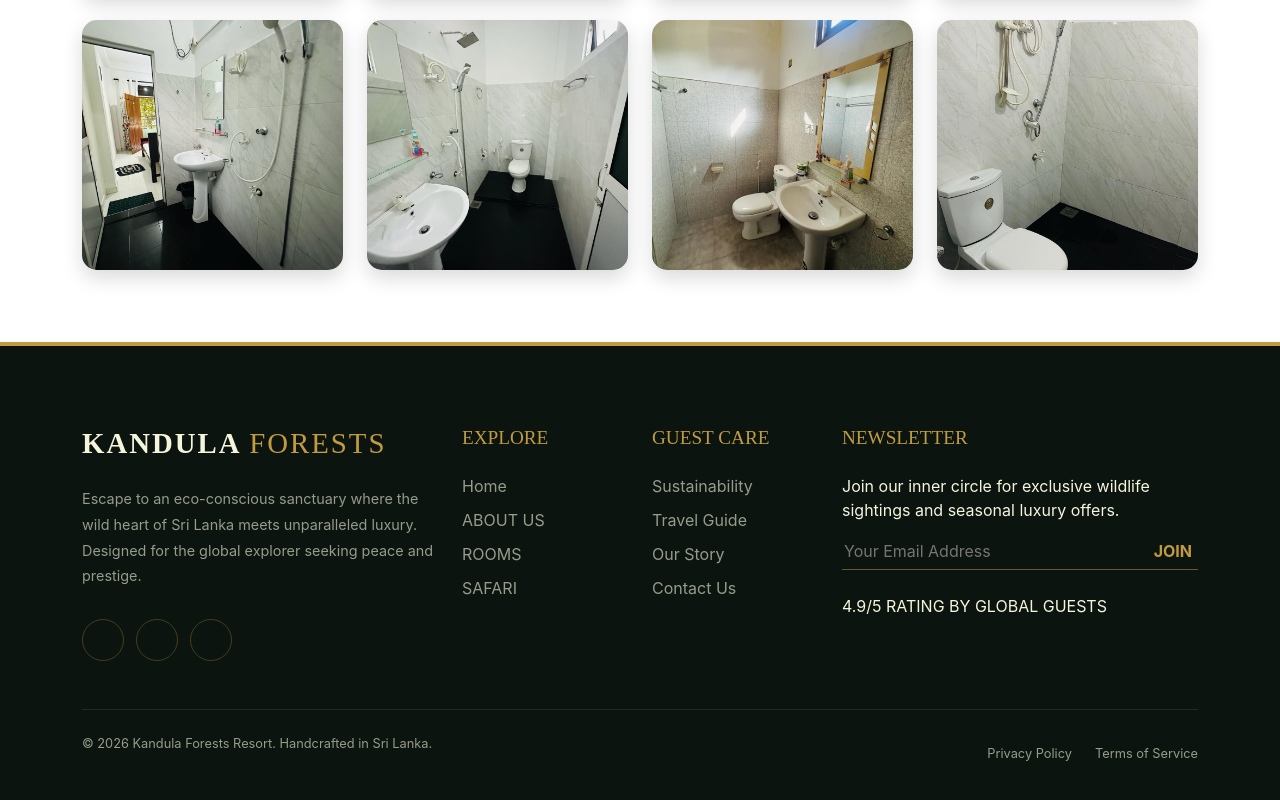
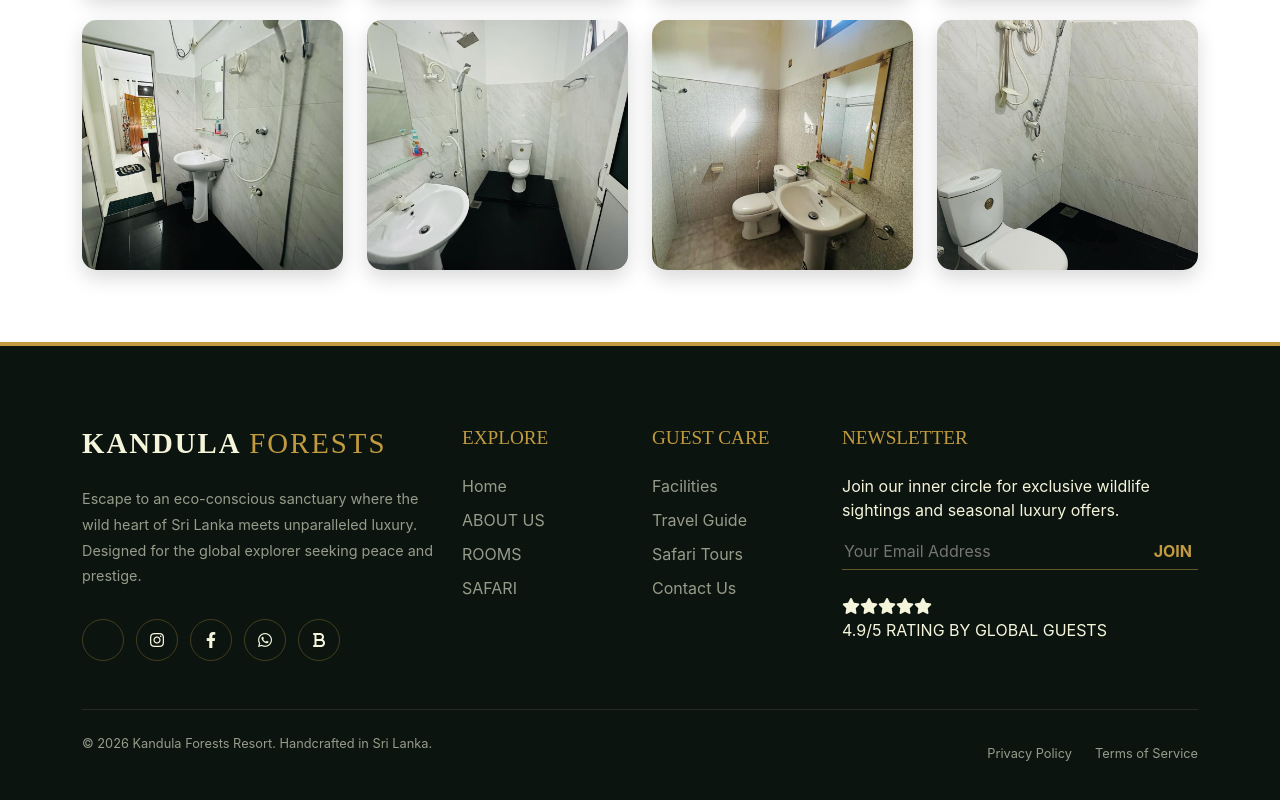
Before and after one commit to RasikaMadushanka/Kandula_Forests_Resorts, an Angular app: page /rooms in a window 1280 px wide. Shown: the part 2751-3551 px from the top of the page. Built offline with nearby package versions, Linux system fonts and the light colour scheme.

Commit message:
contact us bookimg succesfully messge

```diff
--- a/src/app/component/footer/footer.component.html
+++ b/src/app/component/footer/footer.component.html
@@ -1,3 +1,4 @@
+<link rel="stylesheet" href="https://cdnjs.cloudflare.com/ajax/libs/font-awesome/6.0.0/css/all.min.css">
 <footer class="kandula-footer">
     <div class="container">
         <div class="row gy-5">
@@ -6,13 +7,21 @@
                 <div class="footer-brand">
                     <h2 class="logo-text">KANDULA <span>FORESTS</span></h2>
                     <p class="brand-description">
-                        Escape to an eco-conscious sanctuary where the wild heart of Sri Lanka meets unparalleled luxury.
+                        Escape to an eco-conscious sanctuary where the wild heart of Sri Lanka meets unparalleled
+                        luxury.
                         Designed for the global explorer seeking peace and prestige.
                     </p>
                     <div class="social-box">
                         <a href="#" class="social-link" title="TripAdvisor"><i class="fab fa-tripadvisor"></i></a>
                         <a href="#" class="social-link" title="Instagram"><i class="fab fa-instagram"></i></a>
                         <a href="#" class="social-link" title="Facebook"><i class="fab fa-facebook-f"></i></a>
+
+                        <a href="https://wa.me/yourphonenumber" class="social-link" title="WhatsApp">
+                            <i class="fab fa-whatsapp"></i>
+                        </a>
+
+                        <a href="#" class="social-link booking-icon" title="Booking.com">
+                            <i class="fas fa-bold"></i> </a>
                     </div>
                 </div>
             </div>
@@ -30,23 +39,25 @@
             <div class="col-lg-2 col-md-4 col-6">
                 <h5 class="footer-title">Guest Care</h5>
                 <ul class="footer-links list-unstyled">
-                    <li><a routerLink="/sustainability">Sustainability</a></li>
-                    <li><a routerLink="/guide">Travel Guide</a></li>
-                    <li><a routerLink="/story">Our Story</a></li>
-                    <li><a routerLink="/contact">Contact Us</a></li>
+                    <li><a routerLink="/sustainability">Facilities</a></li>
+                    <li><a routerLink="/about-us">Travel Guide</a></li>
+                    <li><a routerLink="/safari">Safari Tours</a></li>
+                    <li><a routerLink="/contact-us">Contact Us</a></li>
                 </ul>
             </div>
 
             <div class="col-lg-4 col-md-4 col-12">
                 <h5 class="footer-title">Newsletter</h5>
-                <p class="newsletter-sub">Join our inner circle for exclusive wildlife sightings and seasonal luxury offers.</p>
+                <p class="newsletter-sub">Join our inner circle for exclusive wildlife sightings and seasonal luxury
+                    offers.</p>
                 <form class="newsletter-group">
                     <input type="email" name="email" placeholder="Your Email Address" required>
                     <button type="submit">JOIN</button>
                 </form>
                 <div class="trust-badge mt-4">
                     <div class="stars">
-                        <i class="fas fa-star"></i><i class="fas fa-star"></i><i class="fas fa-star"></i><i class="fas fa-star"></i><i class="fas fa-star"></i>
+                        <i class="fas fa-star"></i><i class="fas fa-star"></i><i class="fas fa-star"></i><i
+                            class="fas fa-star"></i><i class="fas fa-star"></i>
                     </div>
                     <span>4.9/5 RATING BY GLOBAL GUESTS</span>
                 </div>
```
